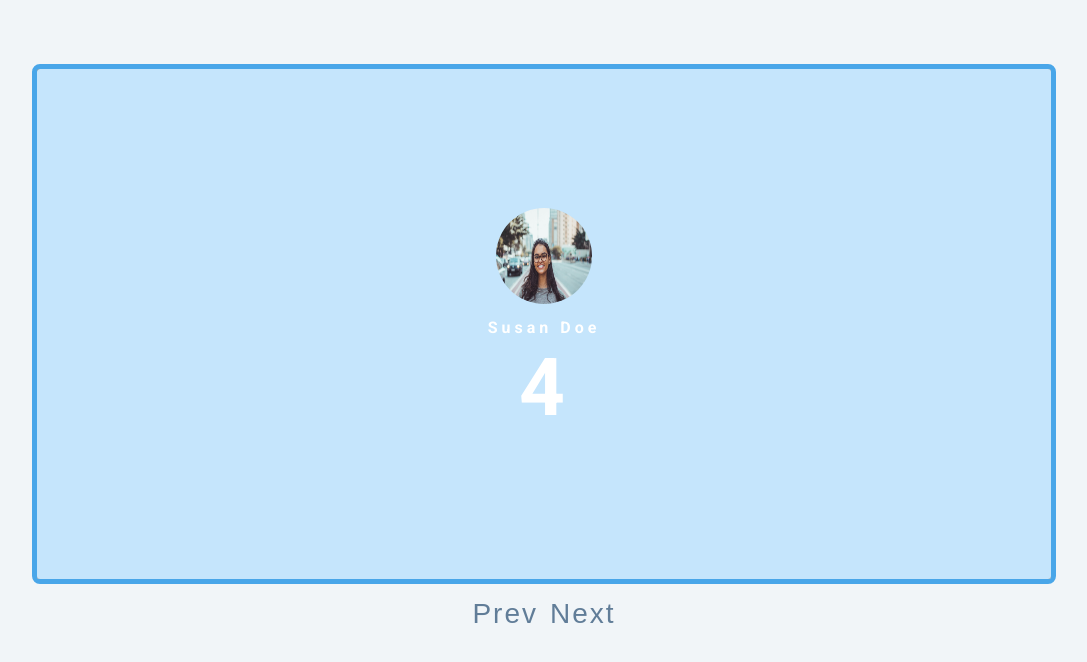
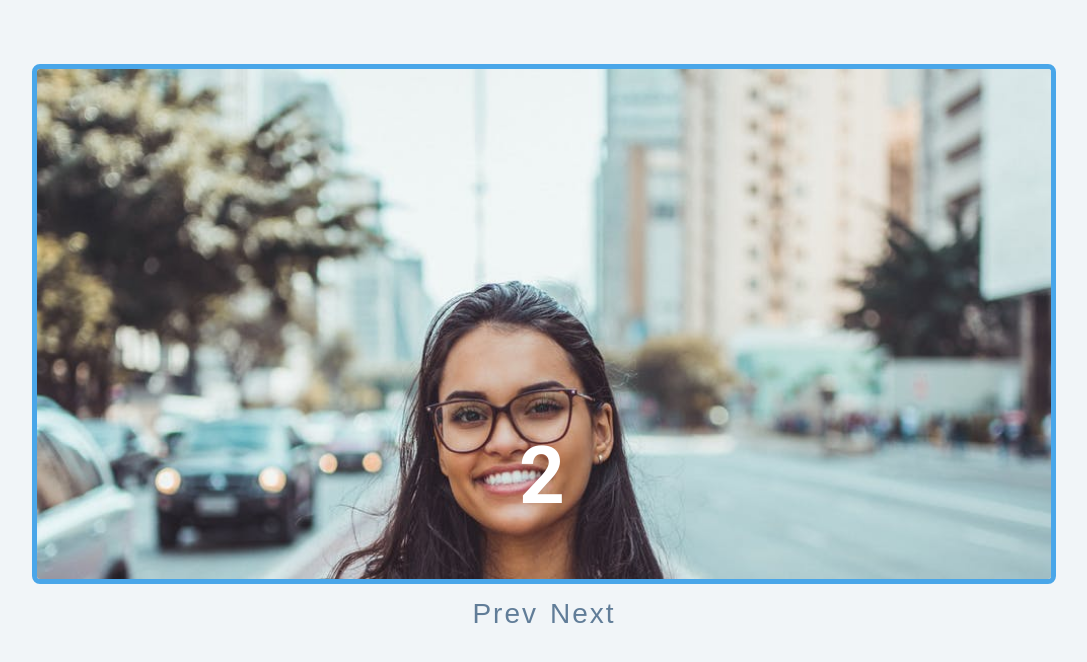
Before and after one commit to gusdk45/frontend-handout-0411, a plain HTML site: page index.html in a window 1280 px wide. Both pictures are taken after a click on the button "Next". Shown: the whole page, without its empty margins (96-1183 px from the left). Drawn offline with Linux system fonts and the light colour scheme.

Commit message:
5주차 과제

```diff
--- a/app.js
+++ b/app.js
@@ -1,30 +1,59 @@
 // 이미지 슬라이드 요소들과 이전/다음 버튼 요소를 선택합니다.
 
+const slides = document.querySelectorAll('.slide');
+const prevBtn = document.querySelector('.prevBtn');
+const nextBtn = document.querySelector('.nextBtn');
+
+
 // 각 이미지 슬라이드의 초기 위치를 설정합니다.
-slides.forEach(function (slide, index) {});
+slides.forEach(function (slide, index) {
+  slide.style.left = `${index * 100}%`; // 각 이미지 슬라이드의 left 값을 index * 100%로 설정하여 가로로 나열
+});
 
 // 현재 이미지 슬라이드의 인덱스를 나타내는 변수를 초기화합니다.
 let counter = 0;
 
 // 다음 버튼 클릭 시 호출되는 이벤트 핸들러를 추가합니다.(carousel 함수 사용)
 
+nextBtn.addEventListener("click", () => {
+  carousel(1);
+})
+
 // 이전 버튼 클릭 시 호출되는 이벤트 핸들러를 추가합니다.(carousel 함수 사용)
 
+prevBtn.addEventListener("click", () => {
+  carousel(-1);
+})
+
 // 이미지 슬라이드 및 버튼 상태를 업데이트하는 carousel 함수를 정의합니다.
-function carousel() {
+function carousel(direction) {
+
+  counter += direction; // counter의 값을 증가
+
   // 다음 버튼 및 이전 버튼의 표시 여부를 결정하여 업데이트합니다.
   if (counter < slides.length - 1) {
-
+    nextBtn.style.display = "block";
   } else {
-
+    nextBtn.style.display = "none"; // 마지막 슬라이드가 나오면 다음 버튼이 보이지 않도록 설정
   }
-  if (counter > 0) {
-
+  if (counter > 0) { // 현재 슬라이드가 첫 번째 슬라이드가 아닌지 확인(슬라이드 인덱스가 0보다 큰지)
+    prevBtn.style.display = "block";  // 두 번째 슬라이드라면, 이전버튼 표시
   } else {
-
+    prevBtn.style.display = "none";
   }
 
   // 이미지 슬라이드 이동
+    if (counter === slides.length) { // 슬라이드 인덱스가 슬라이드 개수와 같으면
+        counter = 0; // 슬라이드 인덱스를 초기화해서 처음으로 이동
+    } else if (counter < 0) { // 슬라이드 인덱스가 0보다 작으면
+        counter = slides.length - 1; // 슬라이드 인덱스를 마지막 슬라이드 끝으로 이동
+    }
+
+    slides.forEach(function (slide, index) {
+        slide.style.transform = `translateX(-${counter * 100}%)`;
+    });
+
 }
 
 // 초기 상태에서는 이전 버튼을 숨깁니다.
+prevBtn.style.display = "none";
--- a/index.html
+++ b/index.html
@@ -15,7 +15,8 @@
         <h1>1</h1>
       </div>
       <div class="slide">
-        <h1>2</h1>
+        <img src="./person-1.jpeg" class="slide-img" alt="" />
+        <h1 style="position: absolute; bottom: 10%;">2</h1>
       </div>
       <div class="slide">
         <h1>3</h1>
```
